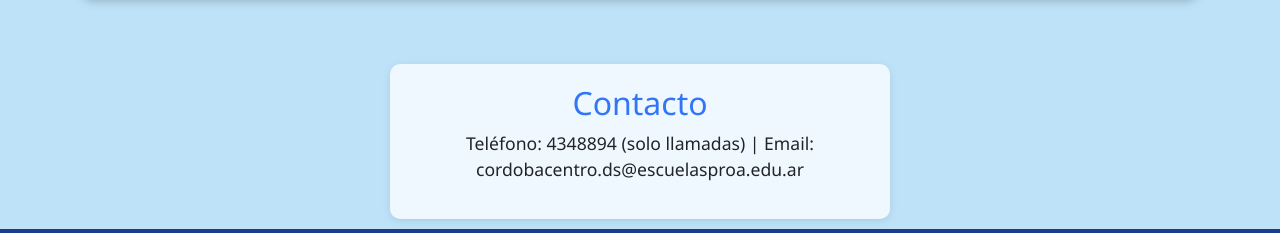
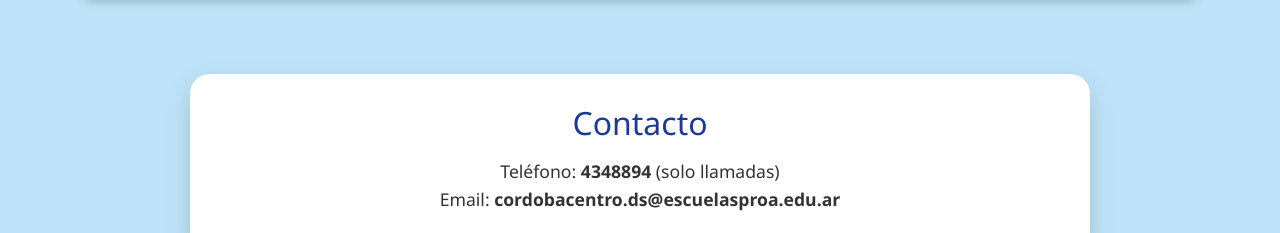
Before and after one commit to 4x3l15/WebSite_ProA, a React (Vite) app in the folder WebCole/: page /ubicacion in a window 1280 px wide. Shown: the part 696-929 px from the top of the page. Built offline with nearby package versions, Linux system fonts and the light colour scheme.

Commit message:
contacto css

```diff
--- a/WebCole/src/componentes/Contacto.jsx
+++ b/WebCole/src/componentes/Contacto.jsx
@@ -3,19 +3,32 @@
   return (
     <section
       style={{
-          backgroundColor: "#f0f8ff",
-          padding: "20px",
-          borderRadius: "10px",
-          maxWidth: "500px",
-          margin: "10px auto",
-          boxShadow: "0 2px 8px rgba(0,0,0,0.1)",
+        backgroundColor: "#ffffff", // fondo blanco
+        padding: "30px 25px",
+        borderRadius: "20px",
+        maxWidth: "900px", // mismo ancho que mapa
+        margin: "20px auto",
+        boxShadow: "0 10px 25px rgba(0,0,0,0.15)",
         textAlign: "center",
         fontSize: "1.1rem",
+        color: "#333",
+        transition: "transform 0.3s, box-shadow 0.3s",
+      }}
+      onMouseEnter={(e) => {
+        e.currentTarget.style.transform = "translateY(-5px)";
+        e.currentTarget.style.boxShadow = "0 15px 35px rgba(0,0,0,0.25)";
+      }}
+      onMouseLeave={(e) => {
+        e.currentTarget.style.transform = "translateY(0)";
+        e.currentTarget.style.boxShadow = "0 10px 25px rgba(0,0,0,0.15)";
       }}
     >
-        <h2 style={{ color: "#3176F5" }}>Contacto</h2>
-        <p>
-          Teléfono: 4348894 (solo llamadas) | Email: cordobacentro.ds@escuelasproa.edu.ar
+      <h2 style={{ color: "#1E3A8A", fontSize: "2rem", marginBottom: "15px" }}>
+        Contacto
+      </h2>
+      <p style={{ marginBottom: "10px", lineHeight: "1.6" }}>
+        Teléfono: <strong>4348894</strong> (solo llamadas) <br />
+        Email: <strong>cordobacentro.ds@escuelasproa.edu.ar</strong>
       </p>
     </section>
   );
```
Lines whose indentation alone changed are shown as unchanged.
